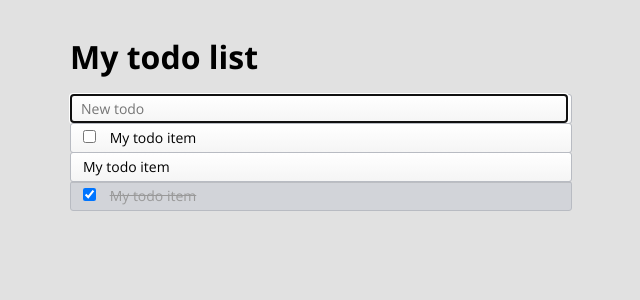
After one commit to linssen/django-tastypie-backbone-todo-tutorial, a Python web app: template templates/index.html in a window 1280 px wide. The commit adds this page. Shown: the top 300 px of the page, without its empty margins (320-960 px from the left). Run offline with Jinja, Linux system fonts and the light colour scheme; the template is opened without the code that fills it, so the values that code supplies are empty.

Commit message:
basic static layout for todos

```diff
--- /dev/null
+++ b/static/styles/screen.css
@@ -0,0 +1,99 @@
+body {
+    background:#e1e1e1;
+    font-family: 'Open Sans', sans-serif;
+}
+
+#content {
+    width:500px;
+    margin:0 auto;
+    padding:20px;
+}
+
+h1 {
+    line-height:1em;
+}
+
+#main {
+}
+
+/* TODOs
+----------------------------------------------------------------------------- */
+#todo-list {
+    list-style:none;
+    padding:0;
+    margin:0;
+}
+.todo-item {
+    display:block;
+    position:relative;
+    border:1px solid #B8BBC2;
+    width:100%;
+    -webkit-border-radius:3px;
+    -mox-border-radius:3px;
+    border-radius:3px;
+    background:rgb(255,255,255);
+    background:-moz-linear-gradient(top,  rgb(255,255,255) 0%, rgb(245,245,245) 100%);
+    background:-webkit-gradient(linear, left top, left bottom, color-stop(0%,rgb(255,255,255)), color-stop(100%,rgb(245,245,245)));
+    background:linear-gradient(to bottom,  rgb(255,255,255) 0%,rgb(245,245,245) 100%);
+    font-size:.875em;
+    margin-top:-1px;
+    height:2em;
+}
+.complete .todo-item {
+    background:rgb(175,177,181);
+    background:-moz-linear-gradient(top,  rgb(175,177,181) 0%, rgb(210,212,217) 5%);
+    background:-webkit-gradient(linear, left top, left bottom, color-stop(0%,rgb(175,177,181)), color-stop(10%,rgba(210,212,217,0.3)));
+    background:linear-gradient(to bottom,  rgb(175,177,181) 0%,rgb(210,212,217) 5%);
+}
+.todo-item input[type="text"],
+.todo-item label {
+    display:inline-block;
+    border:none;
+    padding:4px 10px;
+    background:transparent;
+    width:420px;
+}
+.complete label {
+    text-decoration:line-through;
+    color:#999;
+}
+.todo-item input[type="checkbox"] {
+}
+.todo-item button {
+    border:none;
+    background:none;
+    font-weight:800;
+    width:20px;
+    display:none;
+    font-size:.857142857em;
+    padding:0;
+    margin:0;
+    line-height:1em;
+}
+.todo-item:hover button {
+    display:inline-block;
+}
+.todo-item .view,
+.todo-item .edit {
+    position:absolute;
+    top:0;
+    left:0;
+    margin-left:12px;
+}
+.todo-item .edit {
+    display:none;
+}
+#new-todo,
+.todo-item .edit input[type="text"] {
+    margin-left:0;
+    width:476px;
+}
+.editing .view {
+    display:none;
+}
+.editing .edit {
+    padding-left:0;
+    padding-right:0;
+    margin-left:2px;
+    display:block;
+}
--- a/templates/base.html
+++ b/templates/base.html
@@ -8,14 +8,22 @@
         <meta name="viewport" content="width=device-width, initial-scale=1.0">
         <meta name="author" content="Erskine Design" />
         <link rel="author" type="text/plain" href="/humans.txt" />
+
+        <!-- TYPE -->
+        <link href='http://fonts.googleapis.com/css?family=Open+Sans:400,700' rel='stylesheet' type='text/css'>
+
+        <!-- STYLES -->
+        <link rel="stylesheet" href="{{ STATIC_URL }}styles/normalize.css">
+        <link rel="stylesheet" href="{{ STATIC_URL }}styles/screen.css">
+
         <title>{% block page_title %}{% endblock %}</title>
 
     </head>
 
     <body>
-
-        {% block content %}{% endblock %}
-
+        <div id="content">
+            {% block content %}{% endblock %}
+        </div>
     </body>
 
 </html>
--- /dev/null
+++ b/templates/index.html
@@ -0,0 +1,54 @@
+{% extends 'base.html' %}
+
+{% block content %}
+
+<section id="todo-app">
+    <header id="header">
+        <h1>My todo list</h1>
+        <div class="todo-item">
+            <input id="new-todo" type="text" placeholder="New todo" autofocus>
+        </div>
+    </header>
+    <section id="main">
+        <ul id="todo-list">
+            <li>
+                <div class="todo-item">
+                    <div class="view">
+                        <input class="done-toggle" type="checkbox">
+                        <label for="id-item-cid">My todo item</label>
+                        <button class="destroy">X</button>
+                    </div>
+                    <div class="edit">
+                        <input class="edit" type="text" value="My todo item">
+                    </div>
+                </div>
+            </li>
+            <li class="editing">
+                <div class="todo-item">
+                    <div class="view">
+                        <input class="done-toggle" type="checkbox">
+                        <label for="id-item-cid">My todo item</label>
+                        <button class="destroy">X</button>
+                    </div>
+                    <div class="edit">
+                        <input class="edit" type="text" value="My todo item">
+                    </div>
+                </div>
+            </li>
+            <li class="complete">
+                <div class="todo-item">
+                    <div class="view">
+                        <input class="done-toggle" checked type="checkbox">
+                        <label for="id-item-cid">My todo item</label>
+                        <button class="destroy">X</button>
+                    </div>
+                    <div class="edit">
+                        <input class="edit" type="text" value="My todo item">
+                    </div>
+                </div>
+            </li>
+        </ul>
+    </section>
+</section>
+
+{% endblock %}
--- a/urls.py
+++ b/urls.py
@@ -1,6 +1,7 @@
 from django.conf.urls.defaults import patterns, include, url
 from django.contrib.staticfiles.urls import staticfiles_urlpatterns
 from django.contrib import admin
+from django.views.generic.simple import direct_to_template
 
 from todo.api import ItemResource
 
@@ -9,6 +10,8 @@ item_resource = ItemResource()
 
 # Root patterns
 urlpatterns = patterns('',
+    (r'^$', direct_to_template, {'template': 'index.html'}),
+
     (r'^api/', include(item_resource.urls)),
 )
 
```
Also changed, not shown: static/styles/normalize.css (added).
